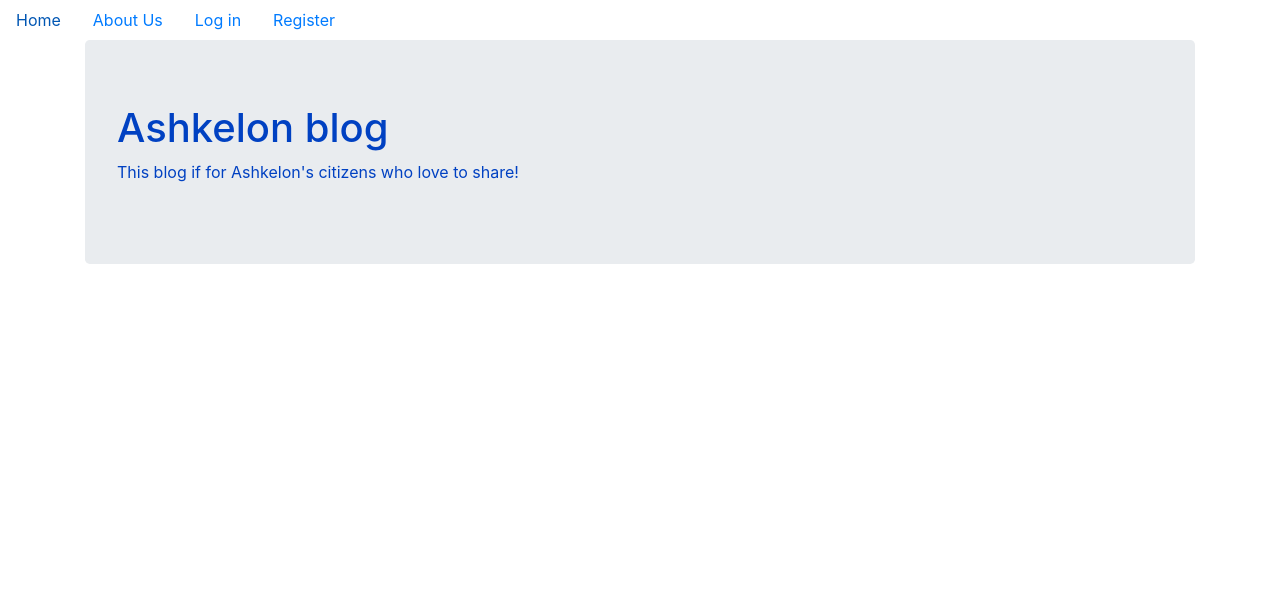
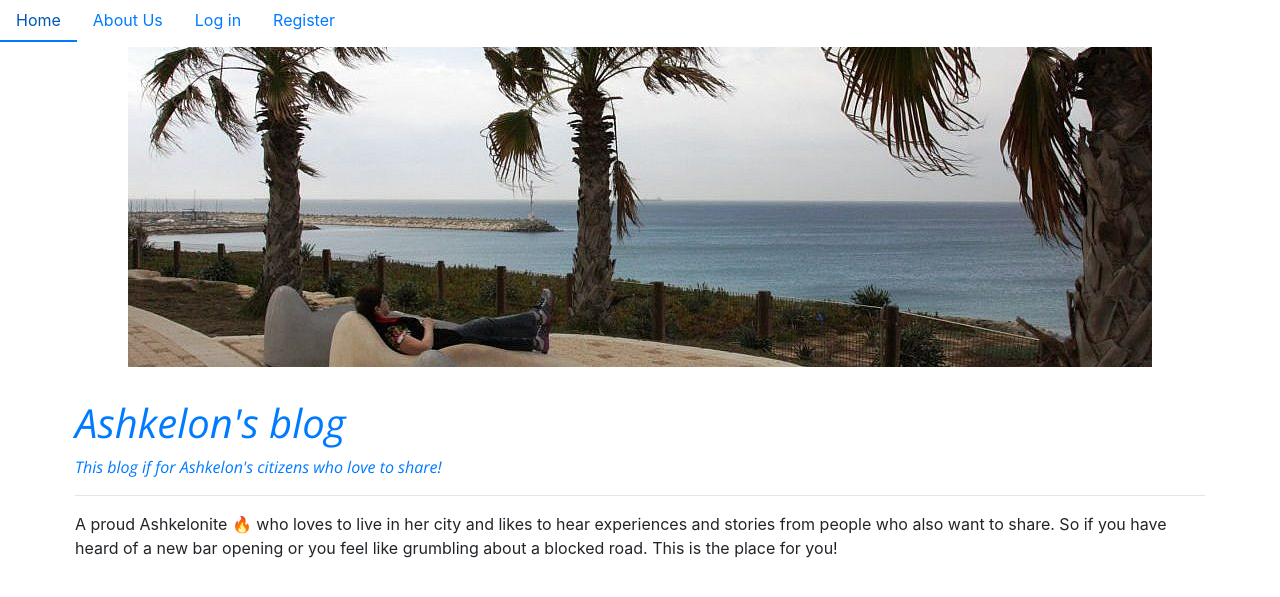
Before and after one commit to danah2139/myblogapp, a Flask app: page /info in a window 1280 px wide. Shown: the top 597 px of the page. Run offline with Flask 2, Linux system fonts and the light colour scheme; some libraries are stand-ins or nearby versions.

Commit message:
refactoring

```diff
--- a/app.py
+++ b/app.py
@@ -1,4 +1,4 @@
 from myblog import app
 
 if __name__ == '__main__':
-    app.run(debug=False)
+    app.run(debug=True)
--- /dev/null
+++ b/myblog/static/style.css
@@ -0,0 +1,31 @@
+.container {
+  padding: 5px;
+}
+
+header {
+  font-family: "Open Sans", sans-serif;
+  color: #007bff;
+}
+a:hover {
+  text-decoration: none;
+}
+li:hover {
+  border-bottom: 2px solid #007bff;
+}
+
+.jumbotron {
+  background: url("static/profile_pics/home_title.jpg") no-repeat center center;
+  -webkit-background-size: cover;
+  box-shadow: 010px10px-10pxrgb (000/30%);
+  -moz-background-size: cover;
+  -o-background-size: cover;
+  background-size: cover;
+  height: 320px;
+}
+.nav {
+  /* box-shadow: 0 10px 10px -10px rgb(0 0 0 / 30%);
+  color: rebeccapurple; */
+}
+body {
+  /* background-color: black; */
+}
--- a/myblog/templates/base.html
+++ b/myblog/templates/base.html
@@ -2,10 +2,13 @@
 <html>
 <head>
         <link rel="stylesheet" href="https://stackpath.bootstrapcdn.com/bootstrap/4.3.1/css/bootstrap.min.css" integrity="sha384-ggOyR0iXCbMQv3Xipma34MD+dH/1fQ784/j6cY/iJTQUOhcWr7x9JvoRxT2MZw1T" crossorigin="anonymous">
+        <link rel="stylesheet" type="text/css" href="{{ url_for('static',filename='style.css')}}">
         <script src="https://code.jquery.com/jquery-3.3.1.slim.min.js" integrity="sha384-q8i/X+965DzO0rT7abK41JStQIAqVgRVzpbzo5smXKp4YfRvH+8abtTE1Pi6jizo" crossorigin="anonymous"></script>
         <script src="https://cdnjs.cloudflare.com/ajax/libs/popper.js/1.14.7/umd/popper.min.js" integrity="sha384-UO2eT0CpHqdSJQ6hJty5KVphtPhzWj9WO1clHTMGa3JDZwrnQq4sF86dIHNDz0W1" crossorigin="anonymous"></script>
         <script src="https://stackpath.bootstrapcdn.com/bootstrap/4.3.1/js/bootstrap.min.js" integrity="sha384-JjSmVgyd0p3pXB1rRibZUAYoIIy6OrQ6VrjIEaFf/nJGzIxFDsf4x0xIM+B07jRM" crossorigin="anonymous"></script>
-
+        <style>
+                @import url('https://fonts.googleapis.com/css2?family=Open+Sans:ital@1&display=swap');
+        </style>
         <meta charset="UTF-8">
         <title>Ashkelon's Blog</title>
 </head>
@@ -38,6 +41,9 @@
     </ul>
     <div class="container">
         {% block content %}
+        {% for mesg in get_flashed_messages() %}
+        <h1>{{ mesg }}</h1>
+        {% endfor %}
         {% endblock %}
     </div>
 </body>
--- a/myblog/templates/info.html
+++ b/myblog/templates/info.html
@@ -1,7 +1,15 @@
 {% extends "base.html" %}
 {% block content %}
-    <div class="jumbotron" style="color:#0041c2;">
-        <h1>Ashkelon blog</h1>
-        <p>This blog if for Ashkelon's citizens who love to share! </p>
+<header>
+    <div class='jumbotron' style="background: url('static/profile_pics/info_title.jpg')
+    no-repeat center center;">
     </div>
+    <h1>Ashkelon's blog</h1>
+    <p>This blog if for Ashkelon's citizens who love to share! </p>
+</header>
+
+    <hr/>
+    <p>A proud Ashkelonite 🔥 who loves to live in her city and likes to hear experiences and stories from people who also want to share.
+    So if you have heard of a new bar opening or you feel like grumbling about a blocked road. This is the place for you!
+    </p>
 {% endblock %}
--- a/myblog/templates/login.html
+++ b/myblog/templates/login.html
@@ -3,7 +3,7 @@
 <form method="POST">
     {# This hidden_tag is a CSRF security feature. #}
     {{form.hidden_tag()}}
-    {{form.email.label}}{{form.email(class="form-control")}}<br>
+    {{form.email.label}}{{form.email(class="form-control",type='email')}}<br>
     {{form.password.label}}{{form.password(class="form-control")}}<br>
     {{form.submit(class="btn btn-primary")}}
 </form>
```
Also changed, not shown: myblog/models.py (+22 -20 lines), myblog/templates/index.html (+8 -7 lines), myblog/templates/register.html (+4 -7 lines), myblog/users/forms.py (+5 -7 lines), myblog/users/views.py (+18 -11 lines), requirements.txt (+15 -15 lines), myblog/data.sqlite, myblog/static/profile_pics/dancohen.JPG (added), myblog/static/profile_pics/home_title.jpg (added), myblog/static/profile_pics/info_title.jpg (added), 1 other file.
